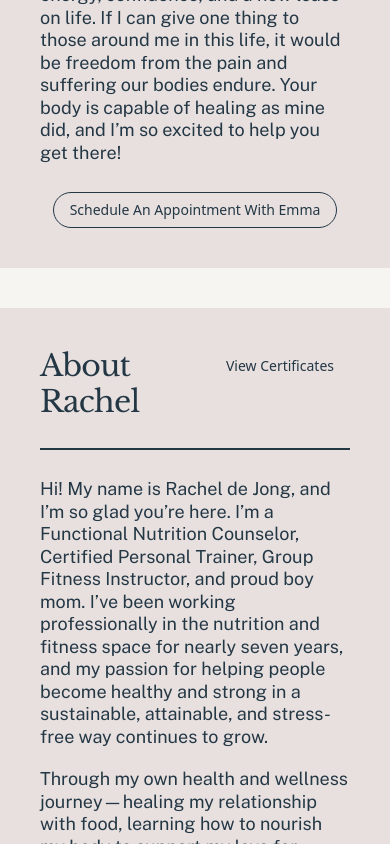
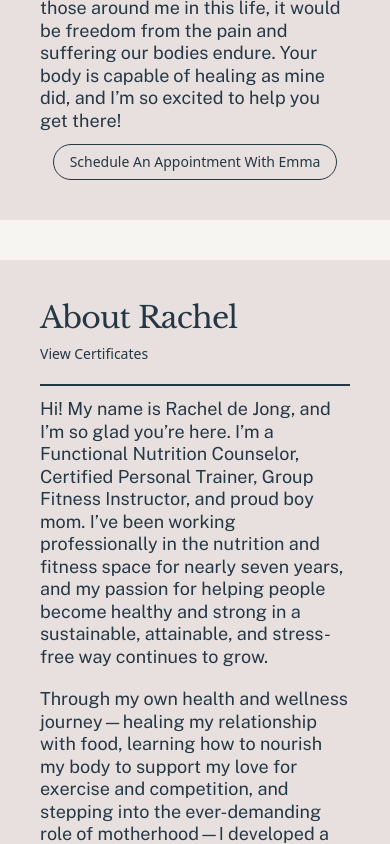
Before and after one commit to emma-saia-bush/esbwellness, a Next.js app: page /about in a window 390 px wide. Shown: the part 2832-3676 px from the top of the page. Built offline with nearby package versions, Linux system fonts and the light colour scheme.

Commit message:
Small mobile updates

```diff
--- a/components/layout/about/about-section.tsx
+++ b/components/layout/about/about-section.tsx
@@ -14,12 +14,12 @@ export function AboutSection({ coach }: AboutSectionType) {
     <section id={coach.section_name} key={coach.section_name}>
       <div className="bg-background-accent-dark">
         <PagePaddingWrapper>
-          <div className="flex flex-col gap-7">
-            <div className="flex justify-between">
+          <div className="flex flex-col gap-3 md:gap-7">
+            <div className="flex flex-col md:flex-row md:justify-between">
               <Text variant="smalltitle" font="serif">
                 About {first_name}
               </Text>
-              <Button variant="link">View Certificates</Button>
+              <Button variant="link" className="w-max px-0">View Certificates</Button>
             </div>
             <div>
               <Separator />
--- a/components/layout/home/coaches.tsx
+++ b/components/layout/home/coaches.tsx
@@ -29,18 +29,13 @@ export function Coaches() {
           <div className="flex flex-col gap-2 max-w-lg">
             <Text
               variant="title"
-              className="text-3xl text-center md:text-left"
+              className="text-3xl"
               weight="bold"
               font="serif"
             >
               {coach.name}
             </Text>
-            <Text
-              variant="subtitle"
-              font="serif"
-              fontStyle="italic"
-              className="text-center md:text-left"
-            >
+            <Text variant="subtitle" font="serif" fontStyle="italic">
               {coach.title}
             </Text>
             <Text variant="body">{coach.short_bio}</Text>
```
